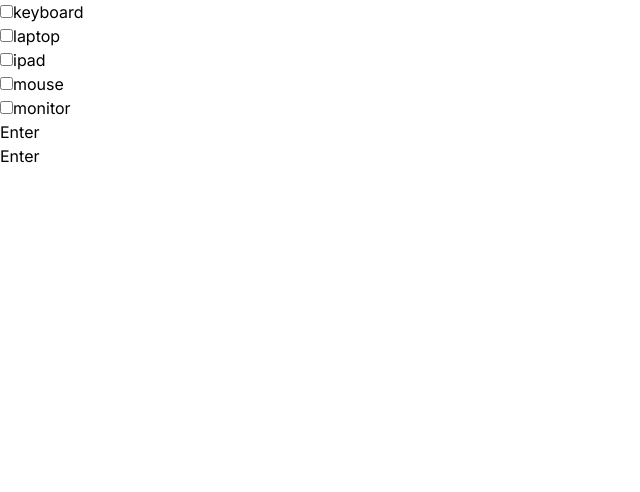
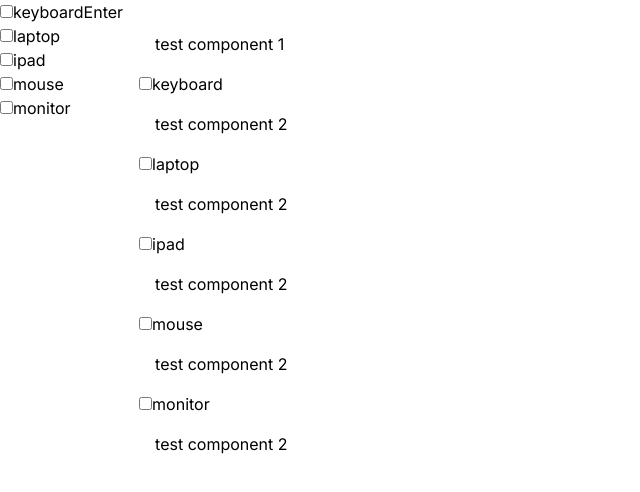
Before and after one commit to 79841/State-Management-Library-Comparison, a Next.js app: page / in a window 1280 px wide. Shown: the top 492 px of the page, without its empty margins (0-640 px from the left). Built offline with nearby package versions, Linux system fonts and the light colour scheme.

Commit message:
add recoil tester

```diff
--- a/src/app/_components/RecoilTester/RecolilTester.tsx
+++ b/src/app/_components/RecoilTester/RecolilTester.tsx
@@ -1,3 +1,54 @@
+"use client";
+import { items } from "@/data/item";
+import { TItem } from "@/types/Item";
+import { RecoilRoot, useRecoilValue, useSetRecoilState } from "recoil";
+import { selectedItemAtom } from "@/lib/recoil/selectedItem";
+import { ChangeEventHandler } from "react";
+
+type TRecoillTesterItemProps = {
+  item: TItem;
+};
+
+function RecoilTesterItem({ item }: TRecoillTesterItemProps) {
+  const selectedItem = useRecoilValue(selectedItemAtom);
+  const setSelectedItemState = useSetRecoilState(selectedItemAtom);
+
+  const handleCheck: ChangeEventHandler<HTMLInputElement> = (e) => {
+    if (e.target.checked) {
+      setSelectedItemState((_) => item);
+    } else {
+      setSelectedItemState((_) => null);
+    }
+  };
+
+  const isChecked = selectedItem?.name == item.name;
+
+  return (
+    <div>
+      <input type="checkbox" onChange={handleCheck} checked={isChecked} />
+      <span>{item.name}</span>
+      <TestComponent2 />
+    </div>
+  );
+}
+
 export function RecolilTester() {
-  return <div>Enter</div>;
+  return (
+    <RecoilRoot>
+      <div className="p-4">
+        <TestComponent1 />
+        {items.map((item) => (
+          <RecoilTesterItem key={item.name} item={item} />
+        ))}
+      </div>
+    </RecoilRoot>
+  );
 }
+
+function TestComponent1() {
+  return <div className="m-4">test component 1</div>;
+}
+
+function TestComponent2() {
+  return <div className="m-4">test component 2</div>;
+}
--- a/src/app/page.tsx
+++ b/src/app/page.tsx
@@ -4,7 +4,7 @@ import { ReduxTester } from "./_components/ReduxTester";
 
 export default function Home() {
   return (
-    <main>
+    <main className="flex">
       <ContextTester />
       <ReduxTester />
       <RecolilTester />
```
